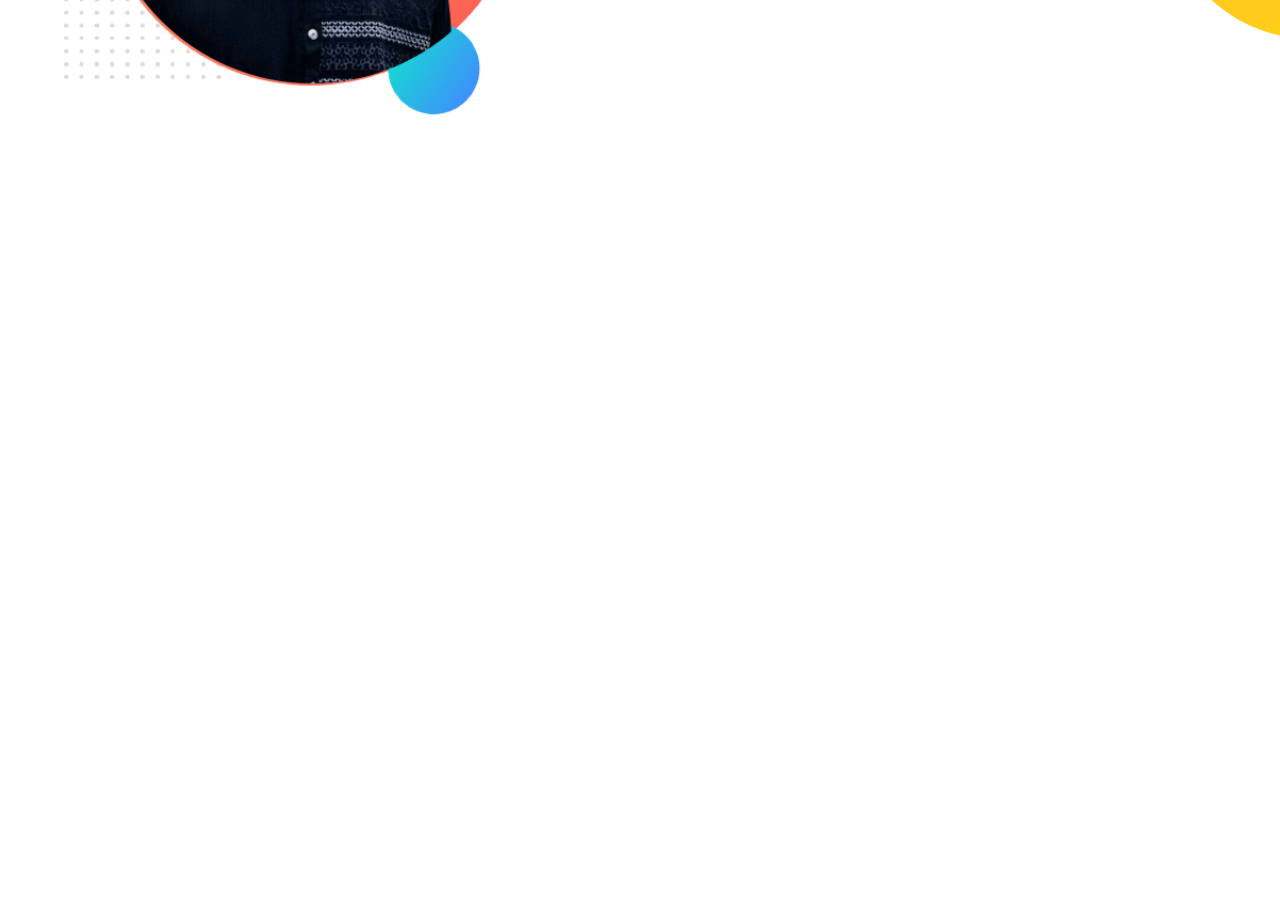
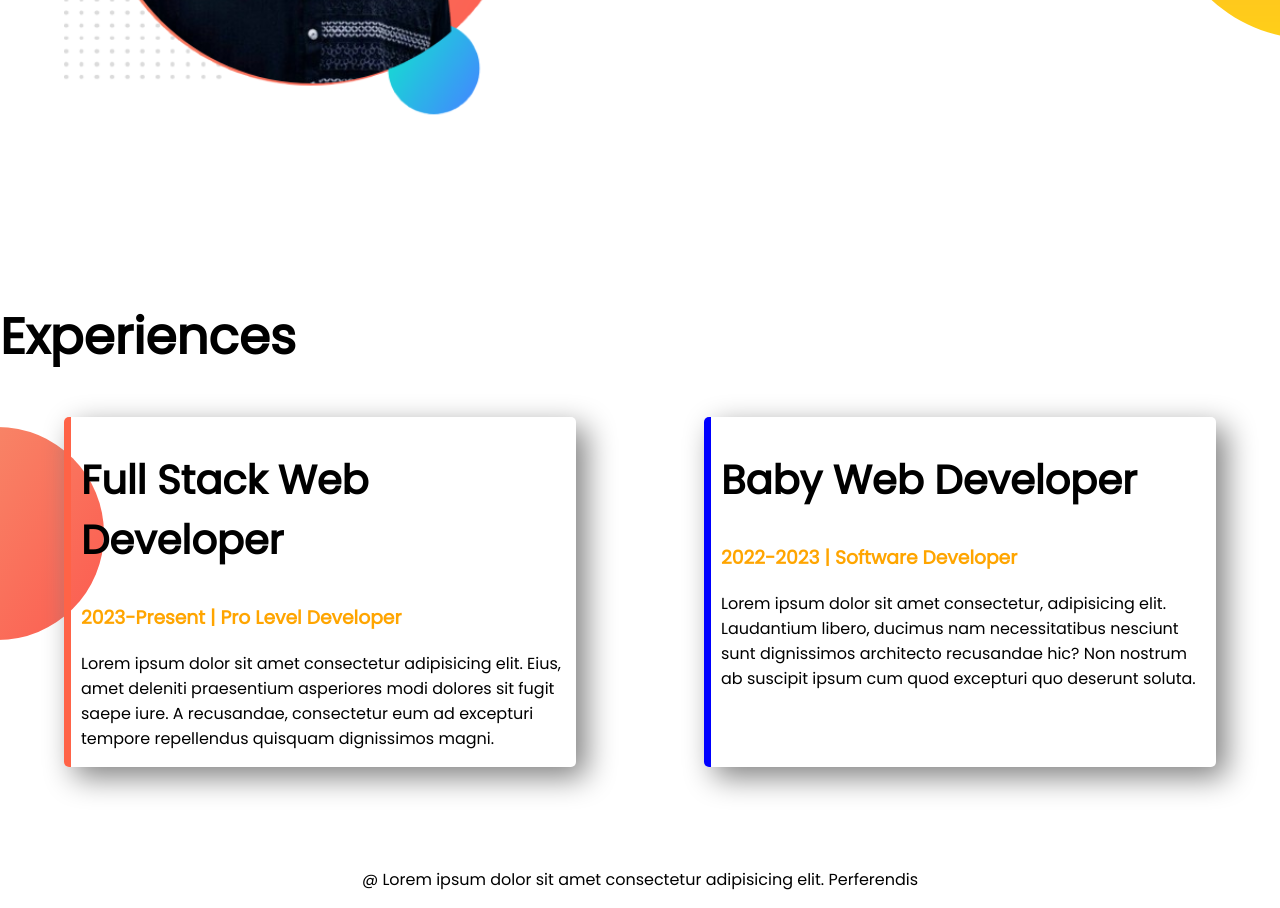
Before and after one commit to ihsakib02/developer-portfolio, a plain HTML site: page index.html in a window 1280 px wide. Shown: the part 1142-2050 px from the top of the page. Before the commit the page ends 1442 px from the top, so only its background shows below. Drawn offline with Linux system fonts and the light colour scheme.

Commit message:
experience section added

```diff
--- a/index.html
+++ b/index.html
@@ -12,7 +12,7 @@
 </head>
 
 <body>
-    <section class="top-banner">
+    <section class="top-banner flexible-container">
         <div class="half-width">
             <h1>Welcome To</h1>
             <h1> <span class="orange-color">Imam Hasan's</span> World</h1>
@@ -29,7 +29,7 @@
 
         </div>
     </section>
-    <section class="dream-big">
+    <section class="dream-big flexible-container">
         <div class="half-width">
             <img src="images/sakib-with-bg.png" alt="my-img">
         </div>
@@ -43,6 +43,32 @@
             <a class="hire-me-btn" target="_blank" href="">DOWNLOAD RESUME</a>
         </div>
     </section>
+    <section class="experience-area">
+        <h1>Experiences</h1>
+        <div class="flexible-container">
+            <div id="full-stack-web-developer" class="experience-item">
+                <h2>Full Stack Web Developer</h2>
+                <h3 class="orange-color">2023-Present | Pro Level Developer</h3>
+                <p>Lorem ipsum dolor sit amet consectetur adipisicing elit. Eius, amet deleniti praesentium asperiores
+                    modi
+                    dolores sit fugit saepe iure. A recusandae, consectetur eum ad excepturi tempore repellendus
+                    quisquam
+                    dignissimos magni.</p>
+            </div>
+            <div id="baby-web-developer" class="experience-item">
+                <h2>Baby Web Developer</h2>
+                <h3 class="orange-color">2022-2023 | Software Developer</h3>
+                <p>Lorem ipsum dolor sit amet consectetur, adipisicing elit. Laudantium libero, ducimus nam
+                    necessitatibus
+                    nesciunt sunt dignissimos architecto recusandae hic? Non nostrum ab suscipit ipsum cum quod
+                    excepturi
+                    quo deserunt soluta.</p>
+            </div>
+        </div>
+    </section>
 </body>
+<footer>
+    <p>@ Lorem ipsum dolor sit amet consectetur adipisicing elit. Perferendis</p>
+</footer>
 
 </html>
--- a/style.css
+++ b/style.css
@@ -7,11 +7,15 @@ h1 {
     font-size: 50px;
 }
 
+h2 {
+    font-size: 40px;
+}
+
 .orange-color {
     color: orange;
 }
 
-section {
+.flexible-container {
     display: flex;
     margin-bottom: 100px;
 }
@@ -44,3 +48,30 @@ section {
     background-repeat: no-repeat;
     background-position: right;
 }
+
+
+.experience-item {
+    width: 40%;
+    margin: 0 5% 0 5%;
+    padding: 0 5px 0 10px;
+    border-radius: 5px;
+    box-shadow: 10px 10px 30px gray;
+}
+
+.experience-area {
+    background-image: url(images/exp-bg.png);
+    background-repeat: no-repeat;
+    background-position: left;
+}
+
+#full-stack-web-developer {
+    border-left: 7px solid tomato;
+}
+
+#baby-web-developer {
+    border-left: 7px solid blue;
+}
+
+footer p {
+    text-align: center;
+}
```
